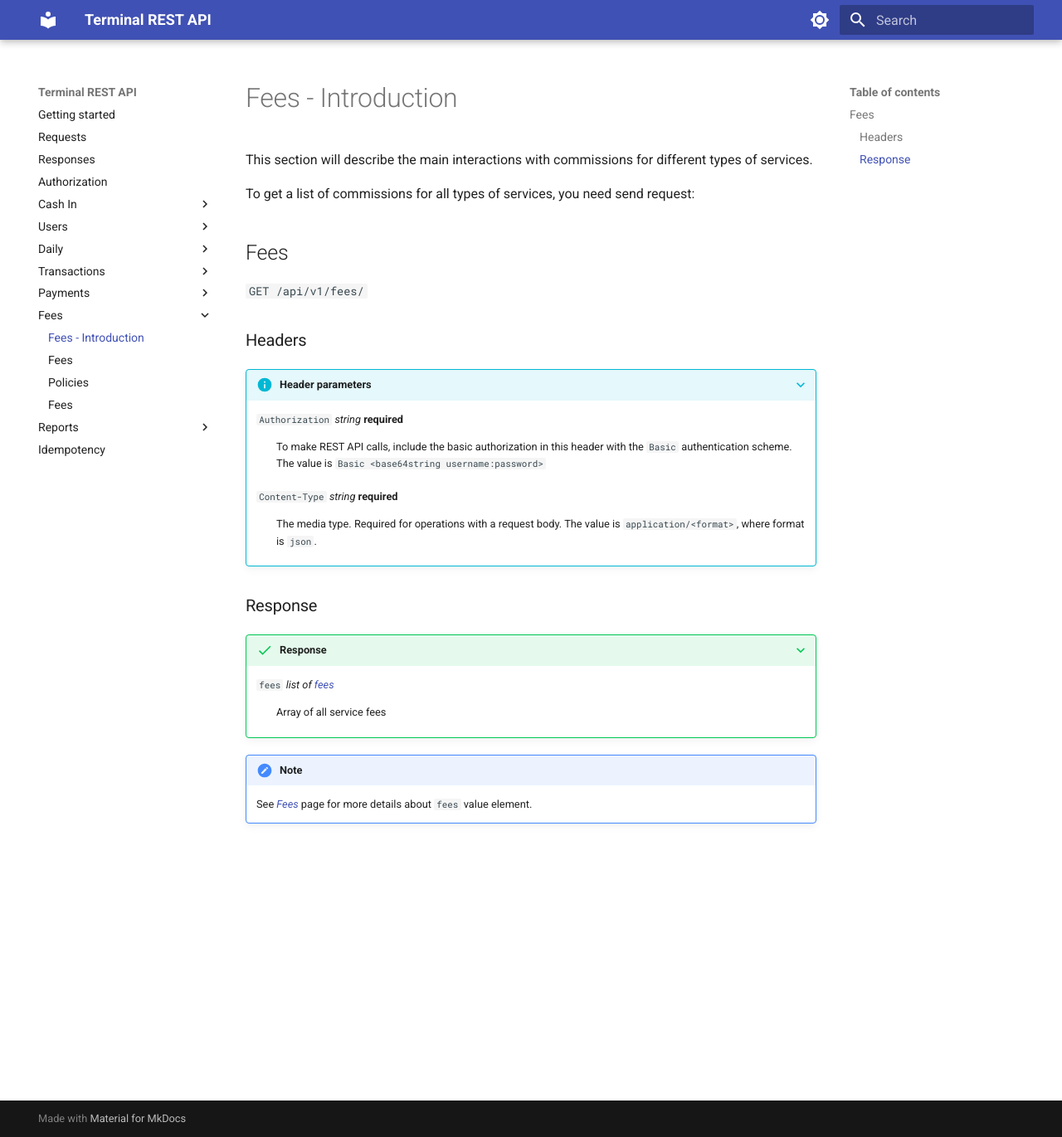
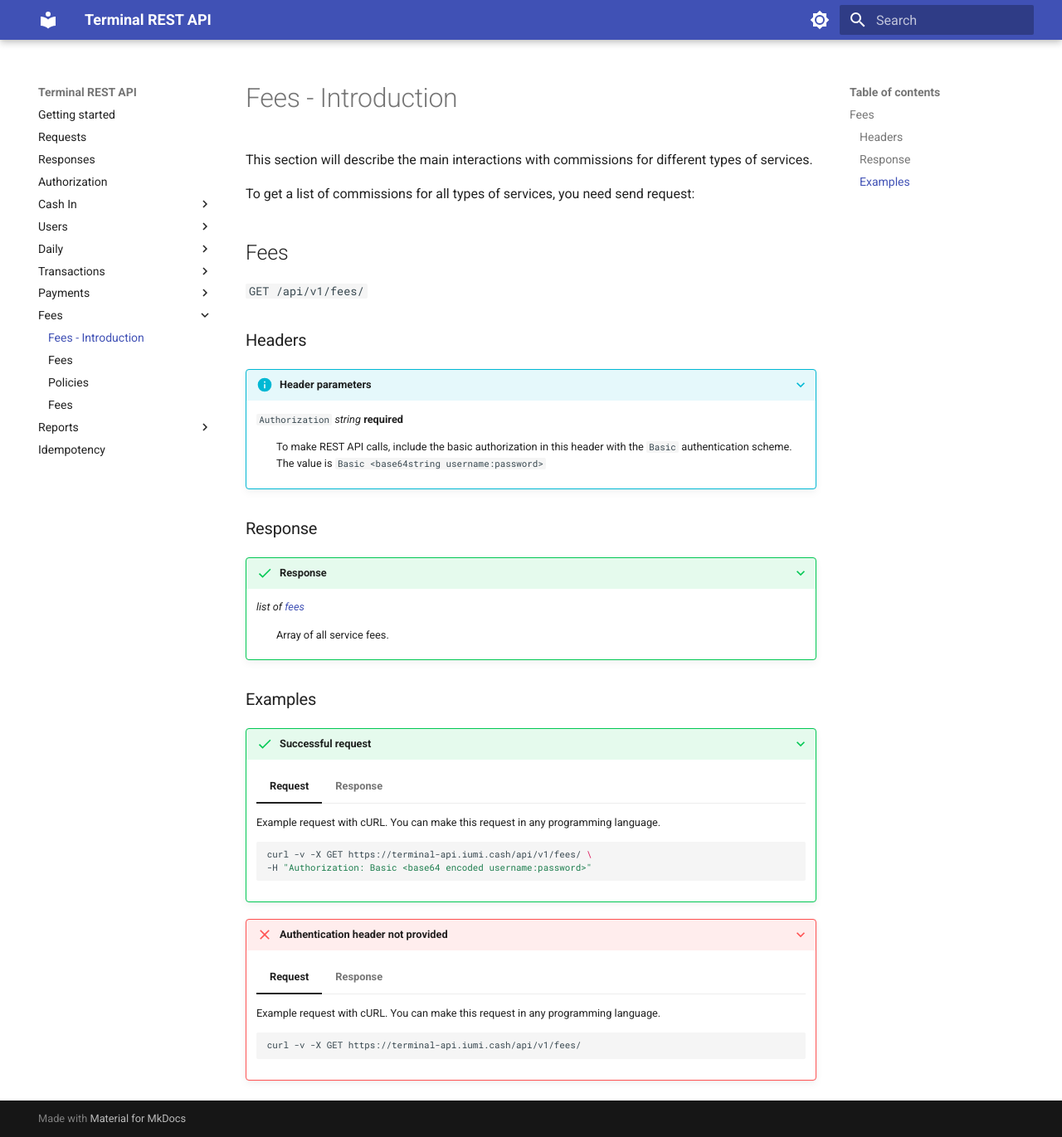
Before and after one commit to iumiCash/terminal-api, an MkDocs documentation site: the page built from docs/fees/index.md, in a window 1280 px wide and 1371 px high. Shown: the whole window at 83% size. Built offline with MkDocs 1.6.1 and Material for MkDocs 9.7.7, drawn with Linux system fonts in a browser that asks for light colours.

Commit message:
Examples to fees

````diff
--- a/docs/fees/index.md
+++ b/docs/fees/index.md
@@ -16,15 +16,96 @@ To get a list of commissions for all types of services, you need send request:
     :    To make REST API calls, include the basic authorization in this header with the `Basic` authentication scheme.
          The value is `Basic <base64string username:password>`
 
-    `Content-Type` *string* **required**
-    :    The media type. Required for operations with a request body. The value is `application/<format>`, where format is `json`.
-
 ### Response
 
 ???+ success "Response"
 
-    `fees` *list of [fees](../fees/fees.md)*
-    :    Array of all service fees
+    *list of [fees](../fees/fees.md)*
+    :    Array of all service fees.
 
-!!! note
-    See [*Fees*](../fees/fees.md) page for more details about `fees` value element.
+### Examples
+
+???+ success "Successful request"
+
+    === "Request"
+
+        Example request with cURL. You can make this request in any programming language.
+
+        ```bash
+        curl -v -X GET https://terminal-api.iumi.cash/api/v1/fees/ \
+        -H "Authorization: Basic <base64 encoded username:password>"
+        ```
+
+    === "Response"
+
+        A successful request returns the `HTTP 200 OK` status code and a JSON response body.
+
+        === "Status code"
+            `HTTP 200 OK`
+
+        === "Response body"
+            ```bash
+            [
+              {
+                "key": "solomon_power",
+                "max_amount": 100000,
+                "rules": [
+                  {
+                    "less_than": 10100,
+                    "more_than": 0,
+                    "external_fee_in_percents": 0,
+                    "internal_fee_in_percents": 0,
+                    "external_fee_fix": 125,
+                    "internal_fee_fix": 175,
+                    "external_cashback_in_percents": 0,
+                    "internal_cashback_in_percents": 0,
+                    "external_cashback_fix": 0,
+                    "internal_cashback_fix": 0
+                  },
+                  {
+                    "less_than": 1000000,
+                    "more_than": 10100,
+                    "external_fee_in_percents": 0,
+                    "internal_fee_in_percents": 0,
+                    "external_fee_fix": 125,
+                    "internal_fee_fix": 175,
+                    "external_cashback_in_percents": 0,
+                    "internal_cashback_in_percents": 0,
+                    "external_cashback_fix": 0,
+                    "internal_cashback_fix": 0
+                  }
+                ]
+              }
+            ]
+            ```
+
+???+ failure "Authentication header not provided"
+
+    === "Request"
+
+        Example request with cURL. You can make this request in any programming language.
+
+        ```bash
+        curl -v -X GET https://terminal-api.iumi.cash/api/v1/fees/
+        ```
+
+    === "Response"
+
+        If you not provide authentication header, you will see error message.
+
+        !!! Tip
+            See another [possible errors].
+
+        === "Status code"
+            `HTTP 403 Forbidden`
+
+        === "Response body"
+            ```bash
+            {
+                "error": "unauthotized",
+                "description": "Authentication header not provided",
+                "field_errors": []
+            }
+            ```
+
+[possible errors]: ../responses.md#failed-requests
````
Also changed, not shown: docs/scratch.json (+28 -17 lines).
